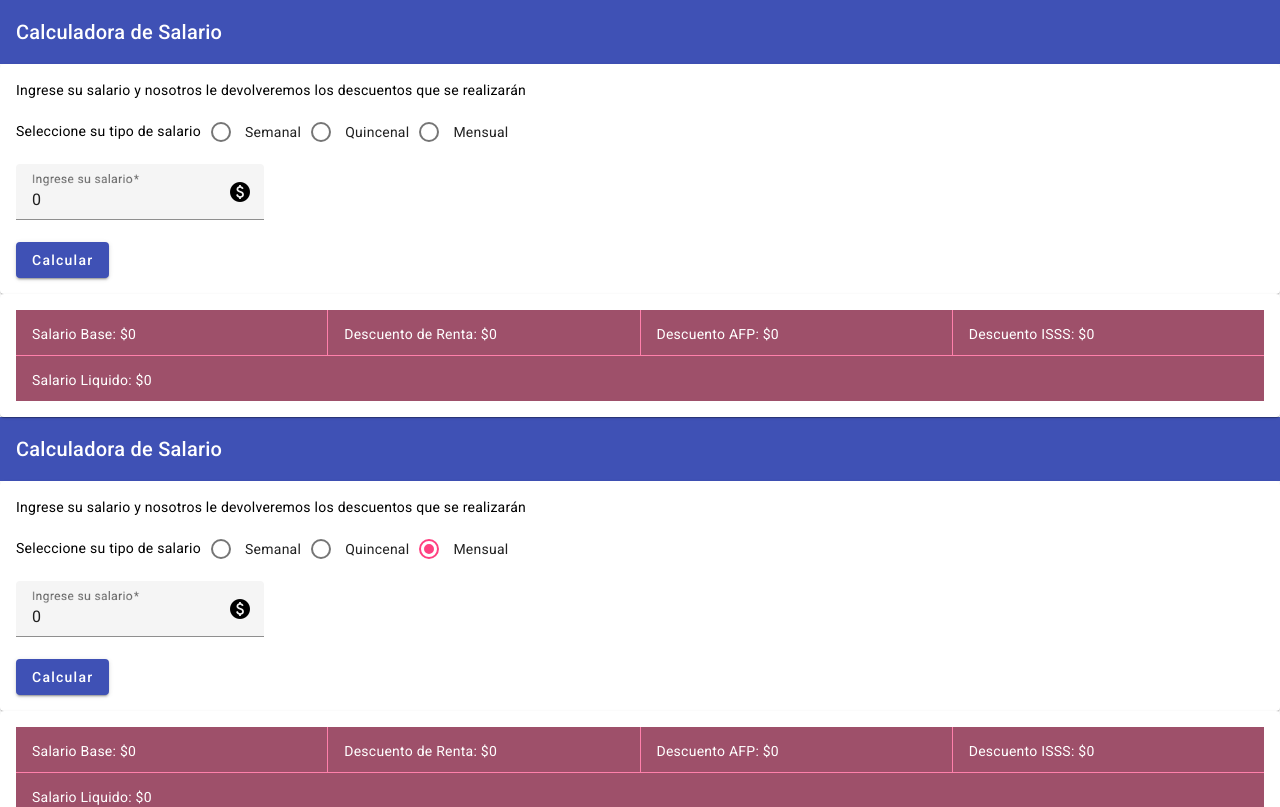
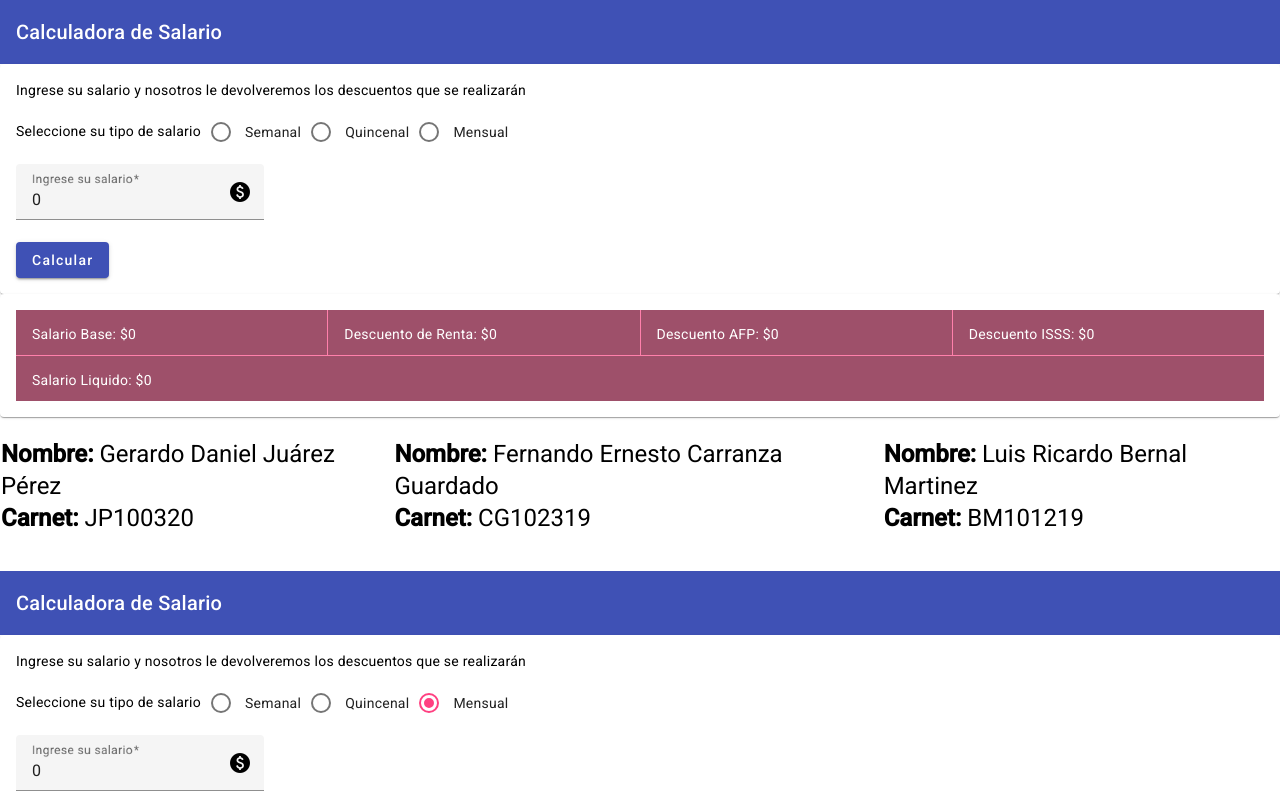
Before and after one commit to FerCar1999/calculadora-salario-angular, an Angular app: page /calculadora-salario in a window 1280 px wide. Shown: the top 807 px of the page. Built offline with nearby package versions, Linux system fonts and the light colour scheme.

Commit message:
Agregando nombres a la vista

```diff
--- a/src/app/calculadora-salario/calculadora-salario.component.html
+++ b/src/app/calculadora-salario/calculadora-salario.component.html
@@ -1,6 +1,8 @@
+
 <mat-toolbar color="primary">
     <span>Calculadora de Salario</span>
 </mat-toolbar>
+
 
 <mat-card>
     <mat-card-content>
@@ -55,3 +57,22 @@
         </mat-grid-list>
     </mat-card-content>
 </mat-card>
+<br>
+<tr >
+    <td >
+        <h1> <label for=""><b>Nombre:</b></label> Gerardo Daniel Juárez Pérez <br>
+            <label for=""><b>Carnet: </b></label> JP100320</h1>
+        <br>
+        </td>
+    <td >
+        <h1> <label for=""><b>Nombre:</b></label> Fernando Ernesto Carranza Guardado <br>
+            <label for=""><b>Carnet: </b></label> CG102319</h1>
+        <br>
+        </td>
+    <td >
+        <h1> <label for=""><b>Nombre:</b></label> Luis Ricardo Bernal Martinez <br>
+            <label for=""><b>Carnet: </b></label> BM101219</h1>
+        <br>
+        </td>
+
+</tr>
```
